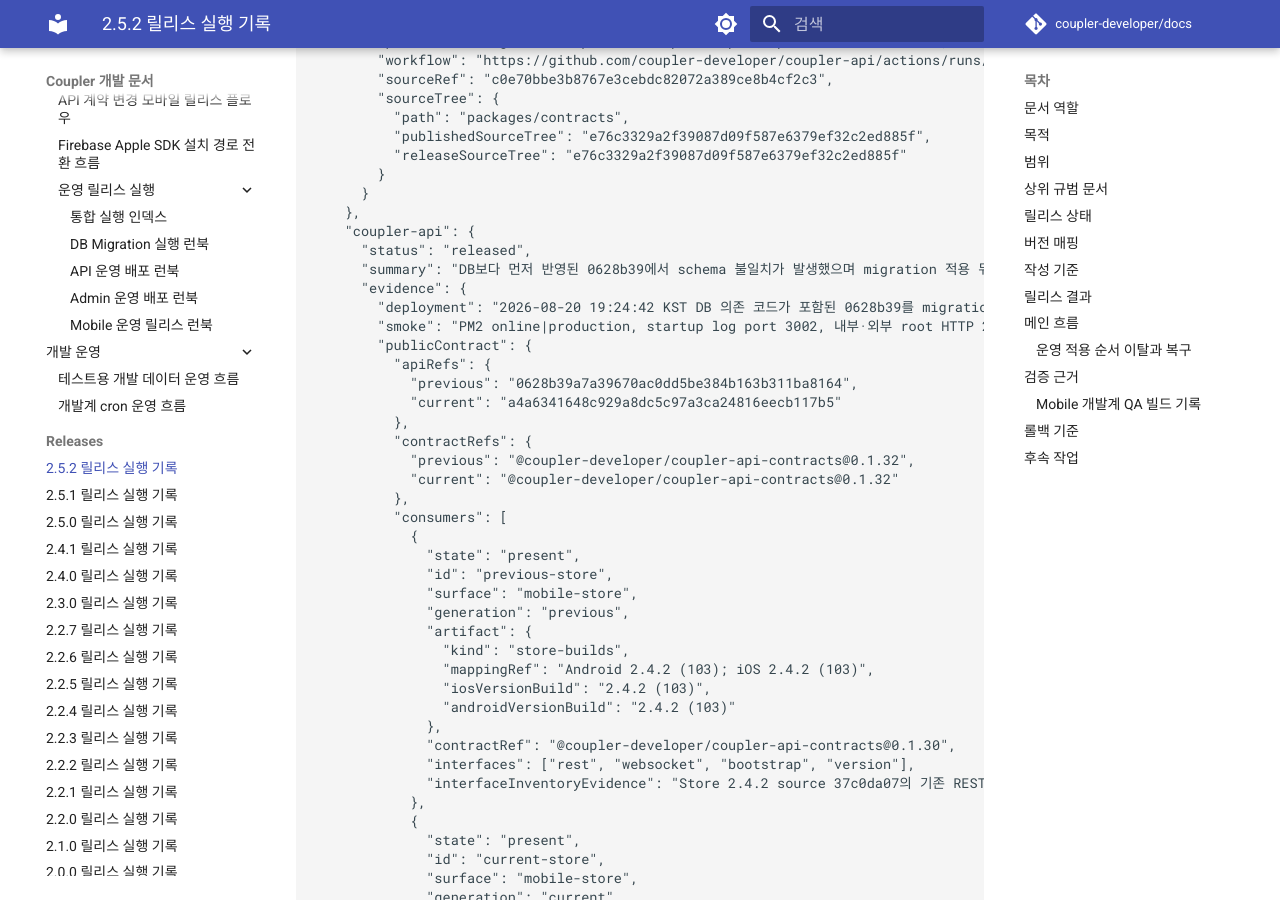
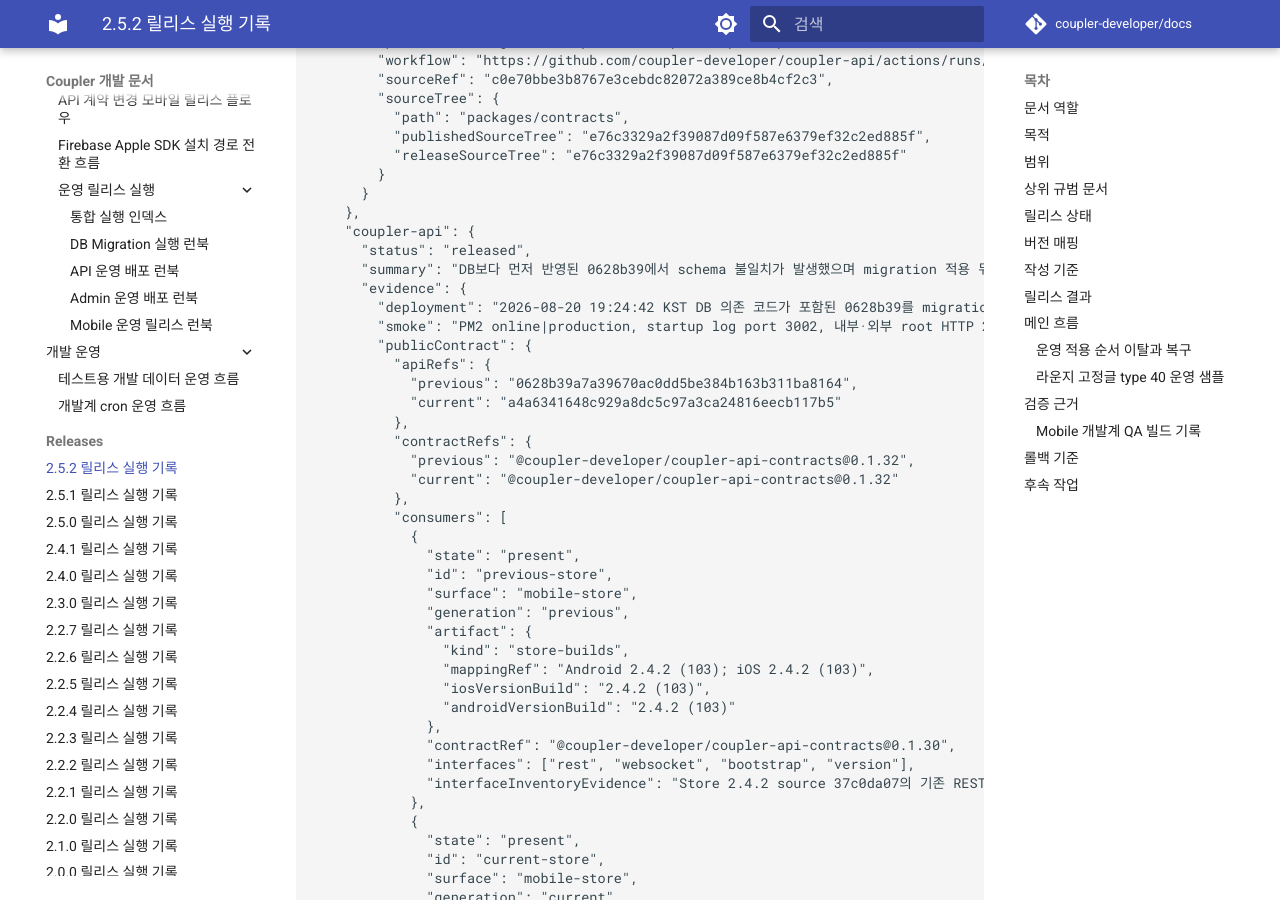
Before and after one commit to coupler-developer/docs, an MkDocs documentation site: the page built from content/releases/v2.5.2.md, in a window 1280 px wide and 900 px high, scrolled down 1243 px. Built offline with MkDocs 1.6.1 and Material for MkDocs 9.7.7, drawn with Linux system fonts in a browser that asks for light colours; comment, search, counter and statistics services are not loaded; some of the changed text lies outside the part shown.

Commit message:
docs: type 40 운영 smoke를 기록
Background:\n- type 40 운영 샘플이 v2.5.2 문서 병합의 마지막 검증 Gate로 남아 있었다.\n- 최초 smoke의 cleanup assertion 불일치로 전용 fixture만 tombstone 처리됐다.\n\nChanges:\n- 실제 N→Y, outbox SENT, attempt 1, alarm 및 provider 성공을 기록한다.\n- cleanup 오류와 exact precondition 기반 원자 cleanup 결과를 함께 기록한다.\n\nRationale:\n- 테스트 실행 오류를 숨기지 않으면서 필수 운영 알림 샘플을 폐쇄한다.\n\nTests:\n- yarn verify PASS (17 tasks)\n- independent cold review P0/P1/P2 0\n- production smoke specific artifact counts 0

```diff
--- a/content/releases/v2.5.2.md
+++ b/content/releases/v2.5.2.md
@@ -70,10 +70,10 @@
     },
     "coupler-api": {
       "status": "released",
-      "summary": "DB보다 먼저 반영된 0628b39에서 schema 불일치가 발생했으며 migration 적용 뒤 a4a63416을 production PM2에 재배포해 HTTP·schema·worker 안정성과 사용자 운영 CMS 쓰기 smoke를 확인했다.",
+      "summary": "DB보다 먼저 반영된 0628b39에서 schema 불일치가 발생했으며 migration 적용 뒤 a4a63416을 production PM2에 재배포해 HTTP·schema·worker 안정성, 사용자 운영 CMS 쓰기와 type 40 운영 smoke를 확인했다.",
       "evidence": {
         "deployment": "2026-08-20 19:24:42 KST DB 의존 코드가 포함된 0628b39를 migration보다 먼저 반영해 schema 불일치가 발생했다. 20:41:01 KST migration 2건을 적용하고 20:41:35 KST 운영 API를 a4a6341648c929a8dc5c97a3ca24816eecb117b5로 fast-forward한 뒤 frozen install·production PM2 startOrReload·save로 복구했으며 annotated v2.5.2 peeled target이 같은 commit이다.",
-        "smoke": "PM2 online|production, startup log port 3002, 내부·외부 root HTTP 200, migration ledger 90건·적용 대상 잔여 0, pinned column·outbox table 존재와 35초 worker 주기 동안 error log 무증가를 확인했고 출시 책임자가 2026-08-20 KST 운영 CMS 고정글 저장·재조회 반영을 확인했다.",
+        "smoke": "PM2 online|production, startup log port 3002, 내부·외부 root HTTP 200, migration ledger 90건·적용 대상 잔여 0, pinned column·outbox table 존재와 35초 worker 주기 동안 error log 무증가를 확인했다. 출시 책임자가 운영 CMS 고정글 저장·재조회 반영을 확인했고, 2026-08-20 22:06~22:07 KST 전용 TEST 회원의 /admin/lounge/best N→Y가 outbox SENT·최초 시도 1회·type 40 alarm 1건·provider 성공을 통과한 뒤 exact 테스트 산출물 3건을 제거해 fixture·outbox 잔여 0을 확인했다.",
         "publicContract": {
           "apiRefs": {
             "previous": "0628b39a7a39670ac0dd5be384b163b311ba8164",
@@ -352,10 +352,24 @@
 - 재발 방지: DB 의존 릴리스는 API traffic drain/전체 instance stop 뒤 migration을 먼저 적용하고 새 API를
   기동하는 [라운지 시스템](../architecture/lounge-system.md)의 maintenance cutover 순서를 따른다.
 
+### 라운지 고정글 type 40 운영 샘플
+
+- 범위: 2026-08-20 22:06~22:07 KST, 운영에서 `TEST`로 식별된 전용 회원의 FCM token을 dry-run으로 먼저
+  검증했다. 일반 사용자 글과 신규 글 topic을 건드리지 않도록 `MANAGER_ONLY` smoke fixture 1건만 준비했다.
+- 결과: 운영 `/admin/lounge/best`의 실제 `N → Y` 요청이 성공했고 outbox `1`은 `PROCESSING → SENT`, 최초 시도
+  1회, `last_error` 없음으로 종료됐다. 연결된 alarm `47842`는 type `40`, target `648`로 fixture와 일치했으며
+  provider 전송도 성공했다.
+- cleanup: 첫 smoke 스크립트가 전달 완료 뒤 cleanup 전 상태를 잘못 기대해 안전 fallback으로 fixture를
+  tombstone 처리했다. 이후 fixture `648`, outbox `1`, alarm `47842`의 member·상태·type·target을 exact
+  precondition으로 다시 확인하고 한 transaction에서 세 테스트 산출물만 제거했다. 22:07 KST 사후 조회에서
+  해당 fixture·outbox·alarm 잔여는 각각 0건이었다.
+
 ## 검증 근거
 
 - Preflight 명령·결과: pending PR head `c78cef52a56bd1763a1fe45d4c7c212167e16fbc`에서 `Result: PASS`
 - Scope별 Gate·smoke·artifact: API `a4a63416` PM2·HTTP·schema·worker 안정성, Admin artifact/index SHA와 HTTP, Mobile Android v31·iOS v28 history 확인
+- Type 40 운영 smoke: 전용 TEST fixture의 `/admin/lounge/best` N→Y, outbox `SENT`, attempt 1, alarm type 40·
+  target 일치, provider 성공과 exact 테스트 산출물 cleanup·잔여 0 확인
 - API cutover: `No` - 이번 릴리스는 Mobile 공개 wire `best`, FCM type 40 ID·payload와 Store 2.4.2 기존
   요청·응답을 유지했으며, 이는 legacy `best` 제거 완료 증빙이 아니다. 제거는
   [라운지 `best` wire 호환 제거 대기](../technical-debt/technical-debt.md#35-best-wire-p1-l)의 목표인 v2.5.2 다음 `coupler-api` 운영 릴리스에서 수행한다.
```
Also changed, not shown: other parts of content/releases/v2.5.2.md (+0 -3 lines).
